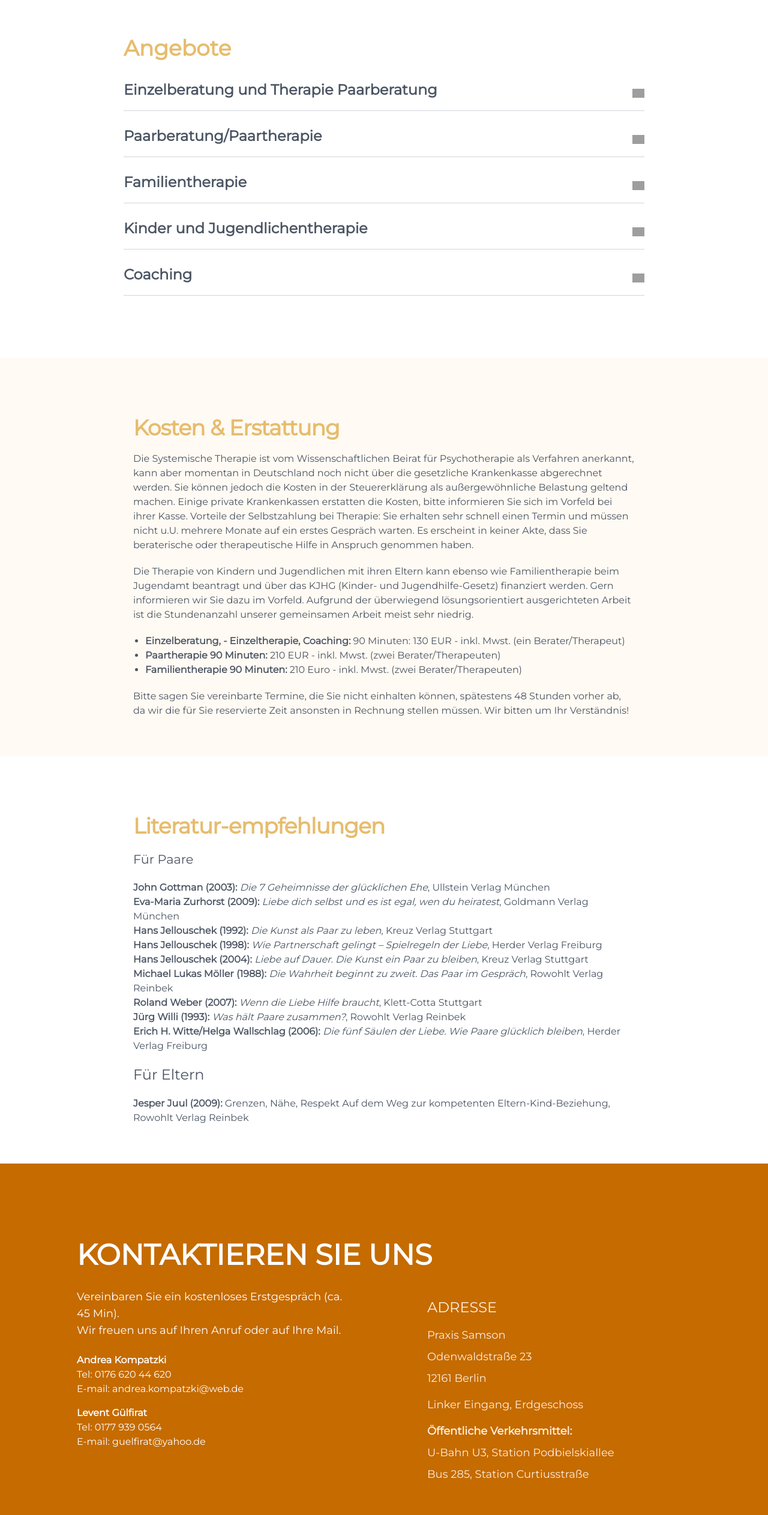
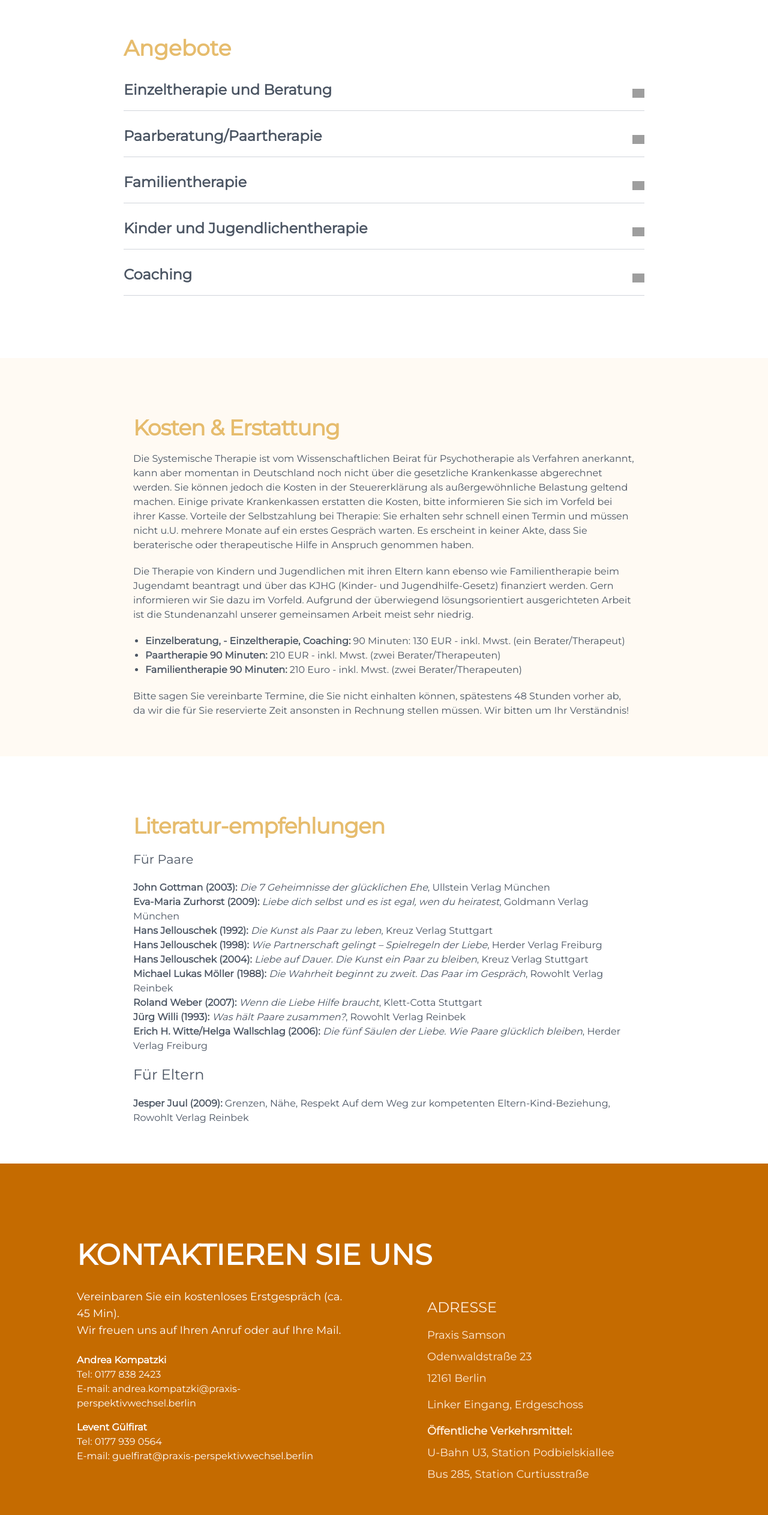
Before and after one commit to MartaJaekel/Praxis-Perspektivwechsel, a Next.js app: page / in a window 1280 px wide. Shown: the part 1200-3726 px from the top of the page at 60% size. Built offline with nearby package versions, Linux system fonts and the light colour scheme; grey boxes are pictures that could not be loaded.

Commit message:
little changes

```diff
--- a/src/app/about/page.tsx
+++ b/src/app/about/page.tsx
@@ -16,11 +16,9 @@ const people = [
         </p>
         <p>
           Am Context Institut für systemische Beratung und Therapie habe ich
-          2013 meine Ausbildung zur systemischen Therapeutin{" "}
-          für Einzelne, Paare und Familien abgeschlossen. Beim Gesundheitsamt
-          Tempelhof-Schöneberg habe ich die Prüfung zum{" "}
-          HP für Psychotherapie.
-          abgelegt.
+          2013 meine Ausbildung zur systemischen Therapeutin für Einzelne, Paare
+          und Familien abgeschlossen. Beim Gesundheitsamt Tempelhof-Schöneberg
+          habe ich die Prüfung zum HP für Psychotherapie. abgelegt.
         </p>
       </>
     ),
@@ -38,8 +36,13 @@ const people = [
           Familien.
         </p>
         <p>
-        Meine Ausbildung zum Systemischen Kinder- und Jugendlichentherapeuten habe ich bei der GST (Gesellschaft für systemische Therapie und Beratung) abgeschlossen. Meine Ausbildung  zum Familienratkoordinator habe ich beim Jakus e.V. und meine Ausbildung zur Fachkarft für Kinderschutz (IseF) am SFBB (Sozialpädagogisches Fortbildungsintitut Berlin Brandenburg) absolviert.
-
+          Meine Ausbildung zum Systemischen Kinder- und Jugendlichentherapeuten
+          habe ich bei der GST (Gesellschaft für systemische Therapie und
+          Beratung) abgeschlossen. Meine Ausbildung zum Familienratkoordinator
+          habe ich beim Jakus e.V. und meine Ausbildung zur Fachkarft für
+          Kinderschutz (IseF) am SFBB (Sozialpädagogisches Fortbildungsintitut
+          Berlin Brandenburg) absolviert. Die Ausbildung zum systemischen
+          Berater und Therapeut habe ich bei der INSA-Berlin GmbH abgeschlossen.
         </p>
       </>
     ),
@@ -67,7 +70,10 @@ export default function About() {
           </h1>
 
           {people.map((person, index) => (
-           <div key={index} className="grid grid-cols-1 lg:grid-cols-2 gap-10 my-10 items-start">
+            <div
+              key={index}
+              className="grid grid-cols-1 lg:grid-cols-2 gap-10 my-10 items-start"
+            >
               <div className="flex justify-center">
                 <Image
                   src={person.image}
--- a/src/app/page.tsx
+++ b/src/app/page.tsx
@@ -13,7 +13,7 @@ export default function Home() {
 
   const services = [
     {
-      title: "Einzelberatung und Therapie Paarberatung",
+      title: "Einzeltherapie und Beratung",
 
       content:
         "Sie suchen nach neuen Lösungswegen und Sie haben den Wunsch etwas in ihrem Leben zu verändern? In der Einzeltherapie bieten wir Ihnen Hilfe bei der Bewältigung von persönlichen Lebenskrisen, Ängsten und Konflikten. Wir beraten Sie auch bei Partnerschaftsproblemen, familiären Schwierigkeiten und Erziehungsfragen. In unserer gemeinsamen Arbeit unterstützen wir Sie beim Finden und Erleben von neuen Perspektiven, wenn Sie das Gefühl haben, sich in einer Sackgasse zu befinden und kein Licht mehr am Ende des Tunnels sehen... Wir stehen Ihnen hilfreich zur Seite beim Finden von Auswegen, wenn Sie sich erschöpft fühlen und mehr innere Balance, Wohlbefinden und verbesserte Leistungsfähigkeit erreichen wollen.  ",
--- a/src/components/Contact/Contact.tsx
+++ b/src/components/Contact/Contact.tsx
@@ -20,12 +20,13 @@ export default function Contact() {
           Wir freuen uns auf Ihren Anruf oder auf Ihre Mail.
         </p>
         <h3 className="font-semibold text-[#FFFFFF]">Andrea Kompatzki</h3>
-        <p className="text-[#FFFFFF]">Tel: 0176 620 44 620</p>
-        <p className="mb-4 text-[#FFFFFF]">E-mail: andrea.kompatzki@web.de</p>
+        <p className="text-[#FFFFFF]">Tel: 0177 838 2423
+        </p>
+        <p className="mb-4 text-[#FFFFFF]">E-mail: andrea.kompatzki@praxis-perspektivwechsel.berlin</p>
 
         <h3 className="font-semibold text-[#FFFFFF]">Levent Gülfirat</h3>
         <p className="text-[#FFFFFF]">Tel: 0177 939 0564</p>
-        <p className="mb-4 text-[#FFFFFF]">E-mail: guelfirat@yahoo.de</p>
+        <p className="mb-4 text-[#FFFFFF]">E-mail: guelfirat@praxis-perspektivwechsel.berlin</p>
 
         <div className="grid grid-cols-1 md:grid-cols-2 gap-4  lg:mt-48">
           <div className="flex flex-col">
--- a/src/components/Navigation/Navigation.tsx
+++ b/src/components/Navigation/Navigation.tsx
@@ -30,7 +30,7 @@ export default function Navigation() {
 
   return (
     <header className="flex justify-between w-full p-8">
-      <h1 className="text-2xl text-gray-800 text-left lg:text-3xl">
+      <h1 className="text-2xl text-gray-800 text-left md:text-3xl lg:text-3xl">
         Praxis <br /> PERSPEKTIVWECHSEL
       </h1>
       <NavigationMenu className="hidden md:hidden lg:flex">
```
